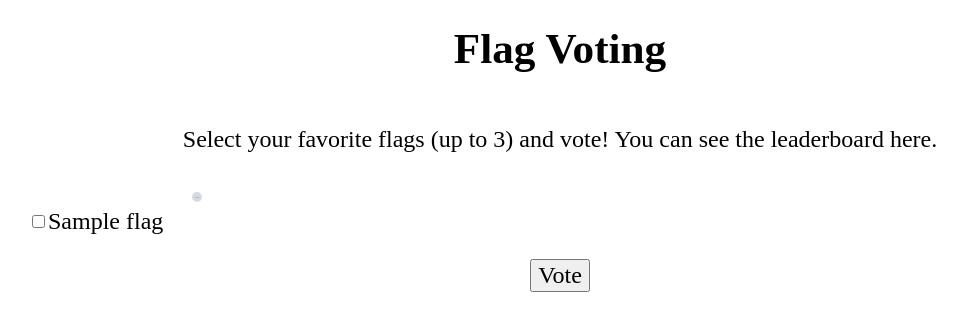
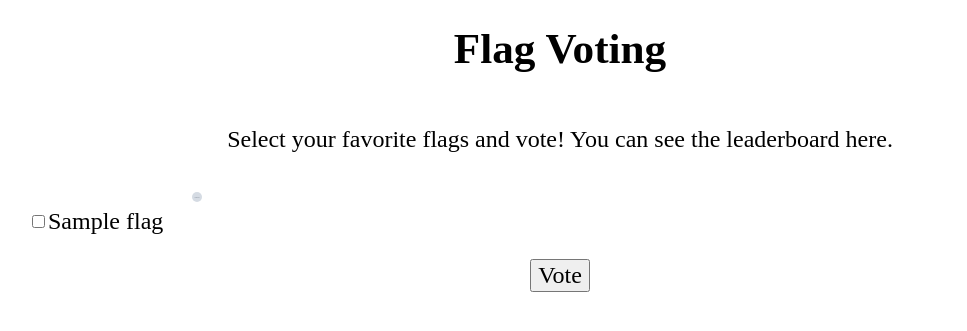
Before and after one commit to damiensnyder/damiens-site-3, a Django app: template flags/templates/flags/vote.html in a window 1280 px wide. Shown: the part 55-386 px from the top of the page, without its empty margins (80-1047 px from the left). Run offline with Django 3.2, Linux system fonts and the light colour scheme; tables that the repository leaves empty hold one stand-in row (values such as "Sample post"); the template is opened without the code that fills it: values that come from a table or form of the project are taken from there, most other values are stand-ins (such as "Sample title", 1, 10 or a date in 2020); grey boxes marked "Sample" are stand-in pictures; parts of the project's set-up code (start-up, migrations or seed data) failed here and were passed over.

Commit message:
remove 3 flag voting limit

```diff
--- a/flags/templates/flags/vote.html
+++ b/flags/templates/flags/vote.html
@@ -13,7 +13,7 @@
 {% load static %}
 <link rel="stylesheet" href="{% static 'flags.css' %}">
 <div class="center">
-    <p>Select your favorite flags (up to 3) and vote! You can see the leaderboard <a href="{% url 'flags:leaderboard' %}">here</a>.</p>
+    <p>Select your favorite flags and vote! You can see the leaderboard <a href="{% url 'flags:leaderboard' %}">here</a>.</p>
 </div>
 <form action="/flags/" method="post">
     {% csrf_token %}
@@ -33,8 +33,7 @@
                         <input type="checkbox"
                                 name="selected_flags"
                                 value="{{ flag.id }}"
-                                {% if flag.id in selected_flags %}checked{% endif %}
-                                onchange="validateSelection(this)">
+                                {% if flag.id in selected_flags %}checked{% endif %}>
                         <span class="flag-name">{{ flag.name }}</span>
                     </label>
                 </div>
@@ -58,24 +57,4 @@
     {% endfor %}
 </div>
 {% endif %}
-
-<script>
-    function validateSelection(checkbox) {
-        const checkboxes = document.querySelectorAll('input[name="selected_flags"]:checked');
-        const message = document.getElementById('selection-message');
-
-        if (checkboxes.length > 3) {
-            checkbox.checked = false;
-            message.textContent = "You can only select up to 3 flags";
-        } else {
-            message.textContent = "";
-        }
-    }
-
-    // Run the validation on page load to show the current count
-    document.addEventListener('DOMContentLoaded', () => {
-        const anyCheckbox = document.querySelector('input[name="selected_flags"]');
-        if (anyCheckbox) validateSelection(anyCheckbox);
-    });
-</script>
 {% endblock %}
--- a/flags/views.py
+++ b/flags/views.py
@@ -24,11 +24,6 @@ def vote(request):
         unselected_flags = [int(flag) for flag in all_options if int(flag) not in selected_flags]
         selected_flags = Flag.objects.filter(pk__in=selected_flags)
         unselected_flags = Flag.objects.filter(pk__in=unselected_flags)
-
-        # Reject if more than 3 flags were selected
-        if (len(selected_flags) > 3) or (len(selected_flags) + len(unselected_flags) != 6):
-            messages.error(request, "Please select no more than three flags")
-            return redirect("flags:vote")
 
         # Create a new vote
         matchup_id = uuid.uuid4()
```
